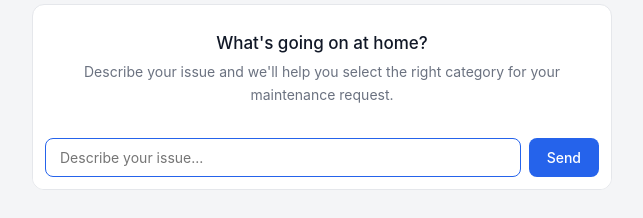
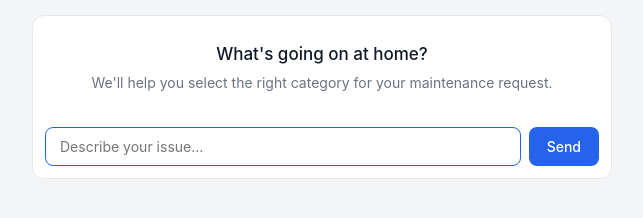
Before and after one commit to robmeagher/resident-chatbot, a website: page public/index.html in a window 1280 px wide. Shown: the part 364-582 px from the top of the page, without its empty margins (318-961 px from the left). Drawn offline with Linux system fonts and the light colour scheme.

Commit message:
Update index.html

```diff
--- a/public/index.html
+++ b/public/index.html
@@ -130,7 +130,7 @@
 
       <div class="welcome" id="welcome">
         <h2>What's going on at home?</h2>
-        <p>Describe your issue and we'll help you select the right category for your maintenance request.</p>
+        <p>We'll help you select the right category for your maintenance request.</p>
       </div>
 
       <div class="input-row" id="inputRow">
```
